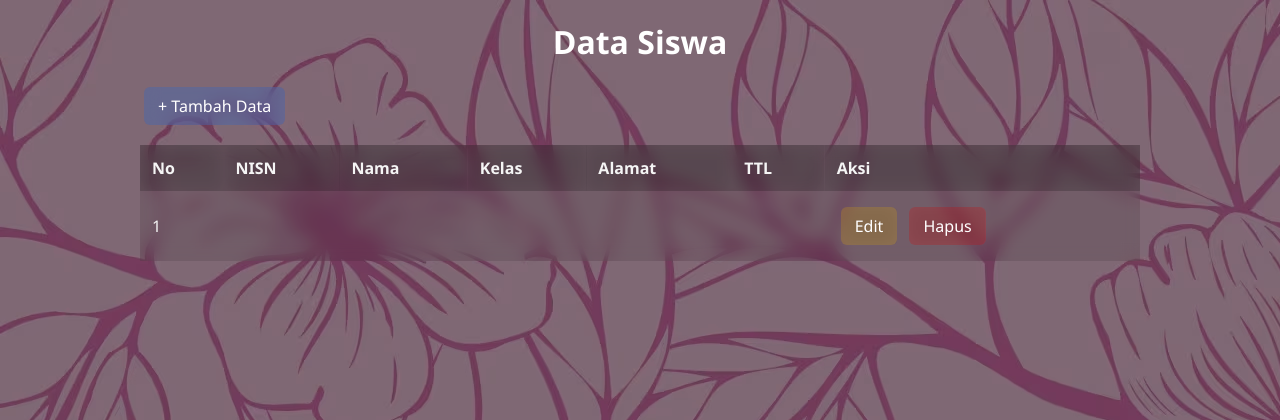
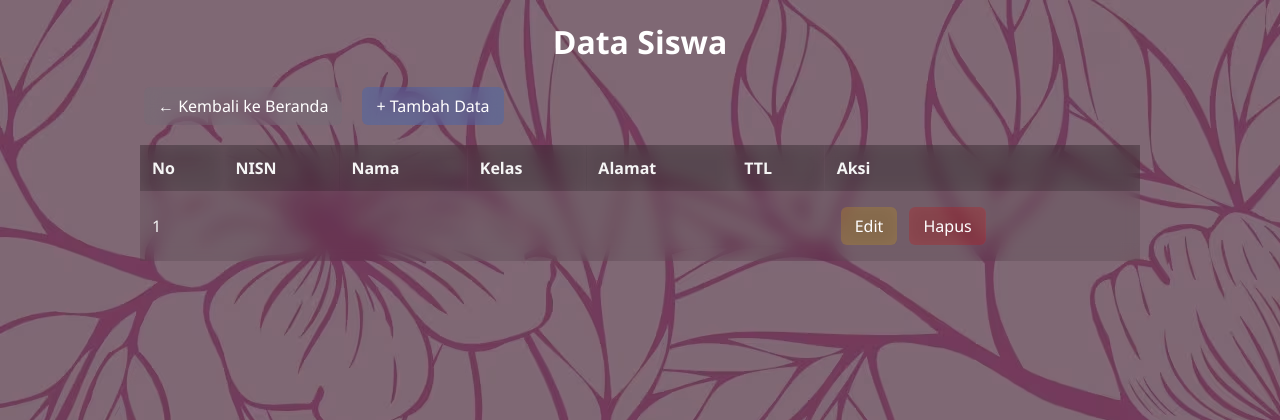
Before and after one commit to tiaa090430/web_crud_princess, a PHP site: page /functions/crudsiswa.php in a window 1280 px wide. Shown: the top 420 px of the page. Run offline with PHP 8.4, Linux system fonts and the light colour scheme; tables that the repository leaves empty or names only in its code hold one stand-in row (values such as "Sample post"); data that the repository does not hold is empty.

Commit message:
style(crud): align Kembali and Tambah Data buttons horizontally using flexbox in action-buttons container

```diff
--- a/assets/css/crudsiswa.css
+++ b/assets/css/crudsiswa.css
@@ -187,3 +187,10 @@
   text-align: center;
   margin-top: 20px;
 }
+
+.action-buttons {
+  display: flex;
+  gap: 12px;
+  margin: 16px 0;
+  flex-wrap: wrap;
+}
--- a/functions/crudsiswa.php
+++ b/functions/crudsiswa.php
@@ -51,7 +51,10 @@
       </div>
     <?php endif; ?>
 
-    <a href="#" class="btn primary" onclick="openModal('tambah')">+ Tambah Data</a>
+    <div class="action-buttons">
+      <a href="../index.html" class="btn btn-back">← Kembali ke Beranda</a>
+      <a href="#" class="btn primary" onclick="openModal('tambah')">+ Tambah Data</a>
+    </div>
 
     <table class="table">
       <thead>
```
